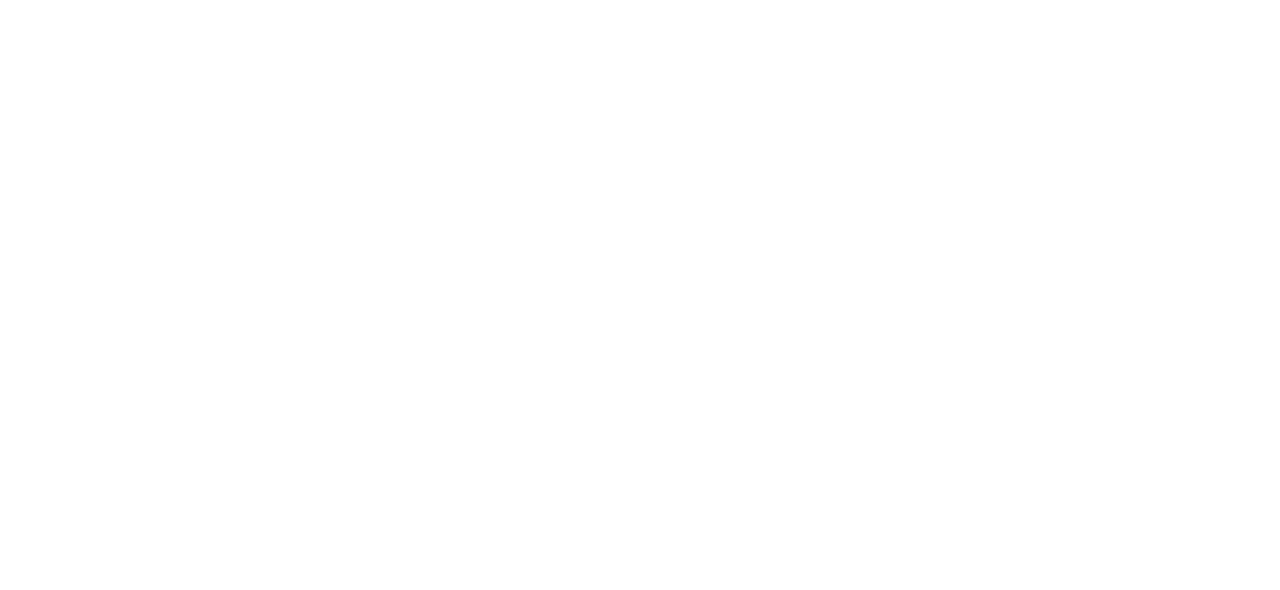
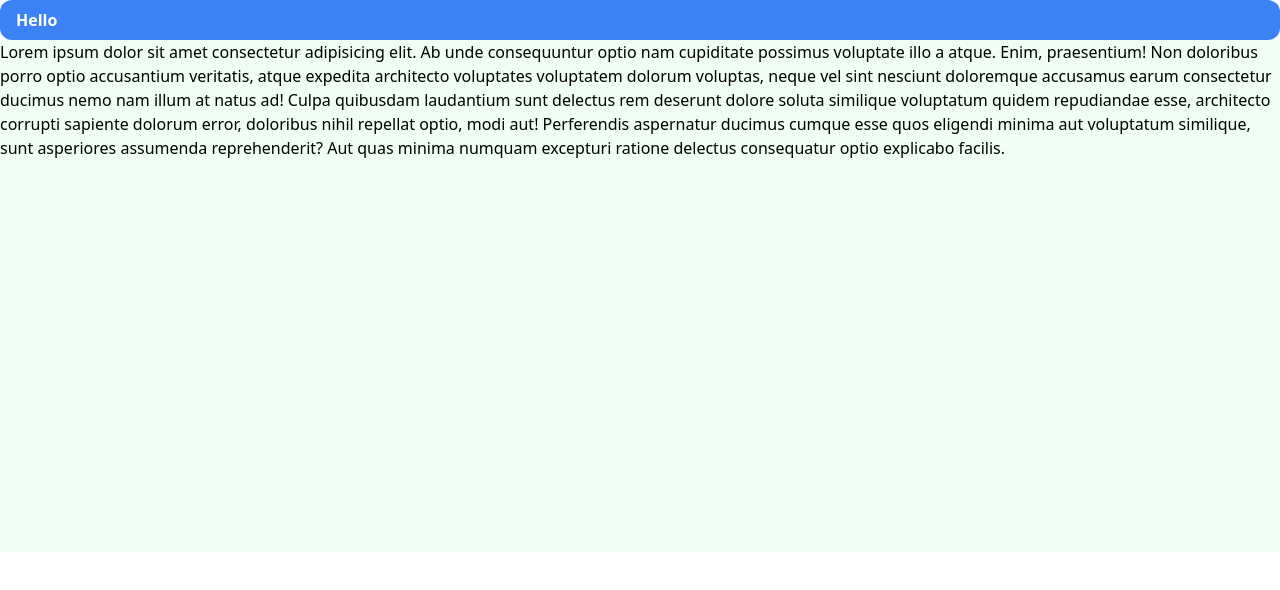
Before and after one commit to JaydevVadachhak/Tailwind-CSS-POC, a website: page src/index.html in a window 1280 px wide. Drawn offline with Linux system fonts and the light colour scheme.

Commit message:
Spike - Function & Directives

```diff
--- a/src/index.html
+++ b/src/index.html
@@ -8,5 +8,21 @@
     <!-- Stylesheet -->
     <link rel="stylesheet" href="./output.css" />
   </head>
-  <body></body>
+  <body>
+    <div class="btn-blue">Hello</div>
+    <div class="content-area">
+      Lorem ipsum dolor sit amet consectetur adipisicing elit. Ab unde
+      consequuntur optio nam cupiditate possimus voluptate illo a atque. Enim,
+      praesentium! Non doloribus porro optio accusantium veritatis, atque
+      expedita architecto voluptates voluptatem dolorum voluptas, neque vel sint
+      nesciunt doloremque accusamus earum consectetur ducimus nemo nam illum at
+      natus ad! Culpa quibusdam laudantium sunt delectus rem deserunt dolore
+      soluta similique voluptatum quidem repudiandae esse, architecto corrupti
+      sapiente dolorum error, doloribus nihil repellat optio, modi aut!
+      Perferendis aspernatur ducimus cumque esse quos eligendi minima aut
+      voluptatum similique, sunt asperiores assumenda reprehenderit? Aut quas
+      minima numquam excepturi ratione delectus consequatur optio explicabo
+      facilis.
+    </div>
+  </body>
 </html>
--- a/src/input.css
+++ b/src/input.css
@@ -2,3 +2,25 @@
 @tailwind base;
 @tailwind components;
 @tailwind utilities;
+
+/* @layer */
+@layer base {
+    h1 {
+        @apply text-3xl;
+    }
+    h2 {
+        @apply text-xl;
+    }
+}
+
+@layer components {
+    .btn-blue {
+        @apply bg-blue-500 hover:bg-blue-700 text-white py-2 px-4 rounded-xl font-bold;
+    }
+}
+
+.content-area {
+    @apply bg-green-50;
+    /* Defined in Tailwing Config JS */
+    height: theme('spacing.128');
+}
--- a/tailwind.config.js
+++ b/tailwind.config.js
@@ -2,7 +2,11 @@
 module.exports = {
   content: ["./src/**/*.{html,js}"],
   theme: {
-    extend: {},
+    extend: {
+      spacing: {
+        128: '32rem'
+      }
+    },
   },
   plugins: [],
 }
```
Also changed, not shown: src/output.css.
